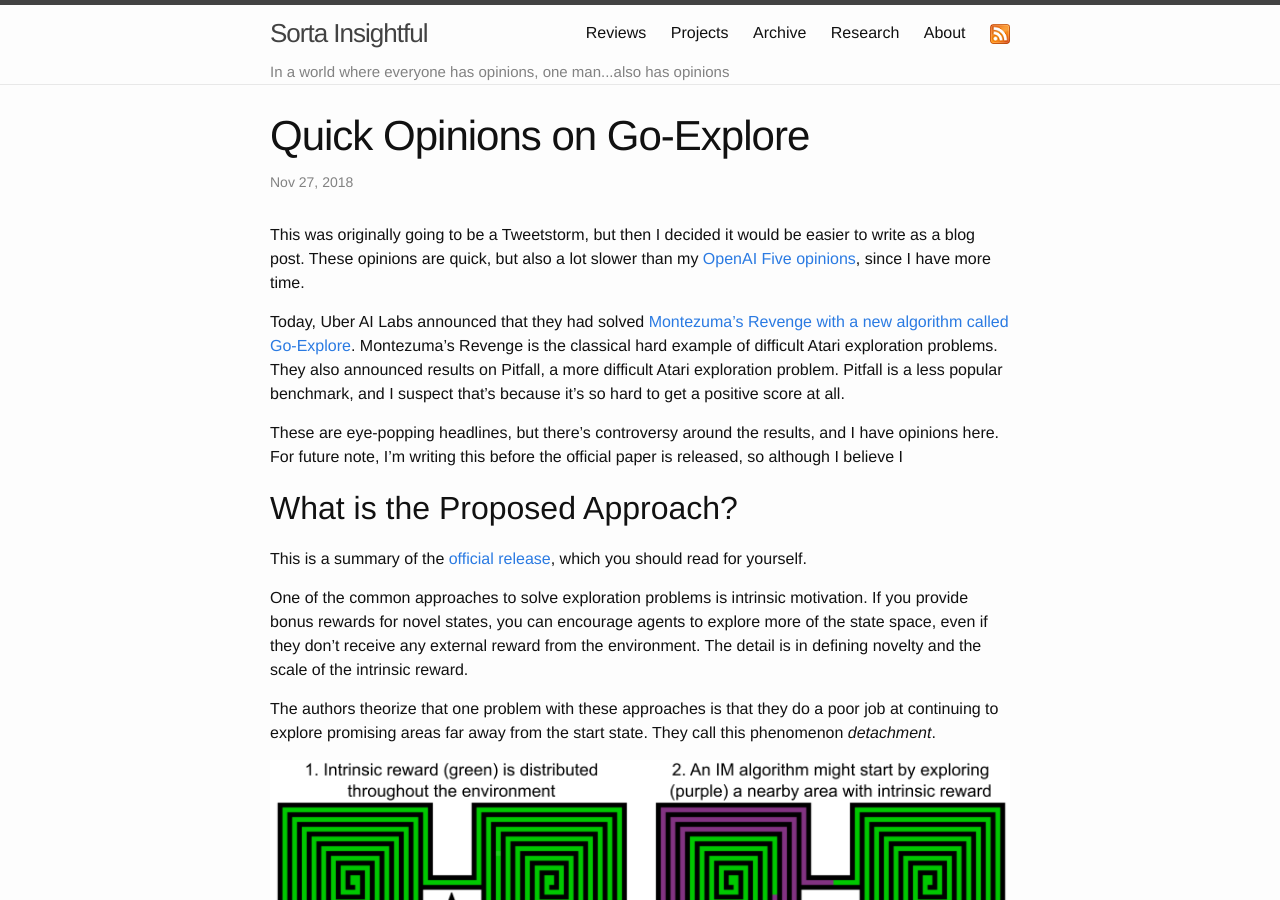
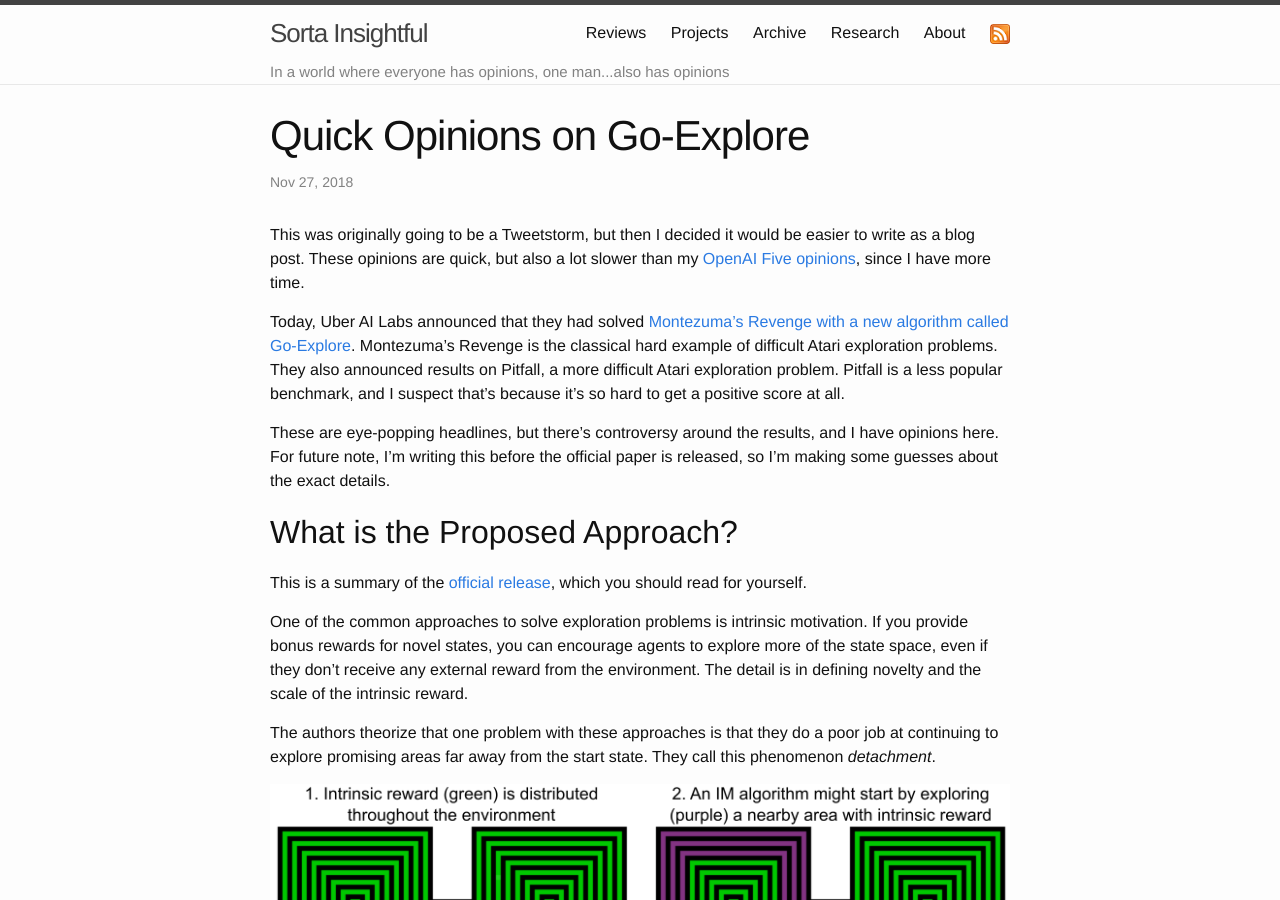
Before and after one commit to alexirpan/alexirpan.github.io, a Jekyll site: the page built from _posts/2018-11-27-go-explore.markdown, in a window 1280 px wide and 900 px high. Built offline with Jekyll 4.4.1, drawn with Linux system fonts in a browser that asks for light colours; nearby versions of some CDN libraries.

Commit message:
Fix trailing sentence

```diff
--- a/_posts/2018-11-27-go-explore.markdown
+++ b/_posts/2018-11-27-go-explore.markdown
@@ -18,7 +18,7 @@
 
 These are eye-popping headlines, but there's controversy around the results,
 and I have opinions here. For future note, I'm writing this before the official
-paper is released, so although I believe I
+paper is released, so I'm making some guesses about the exact details.
 
 
 What is the Proposed Approach?
```
